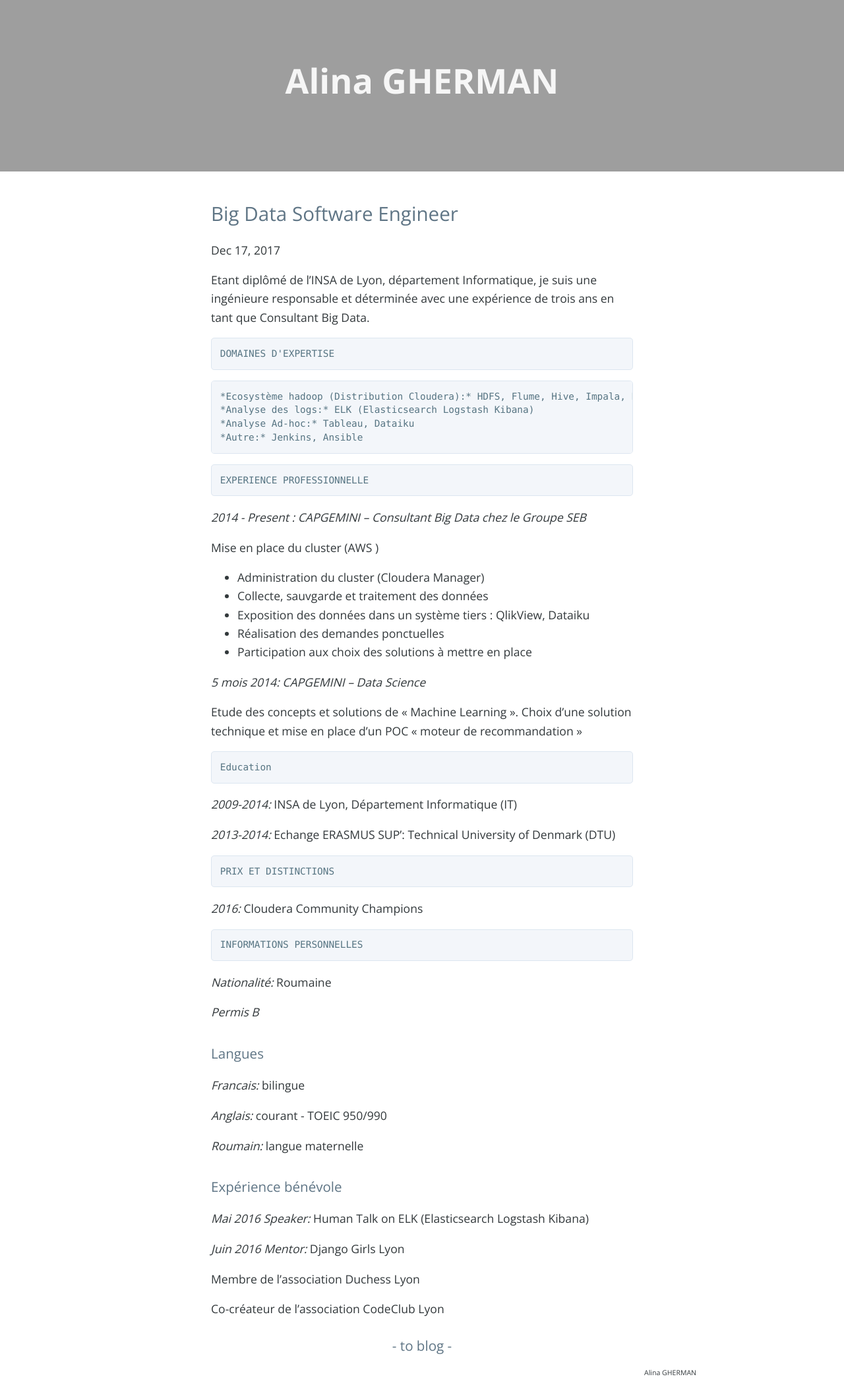
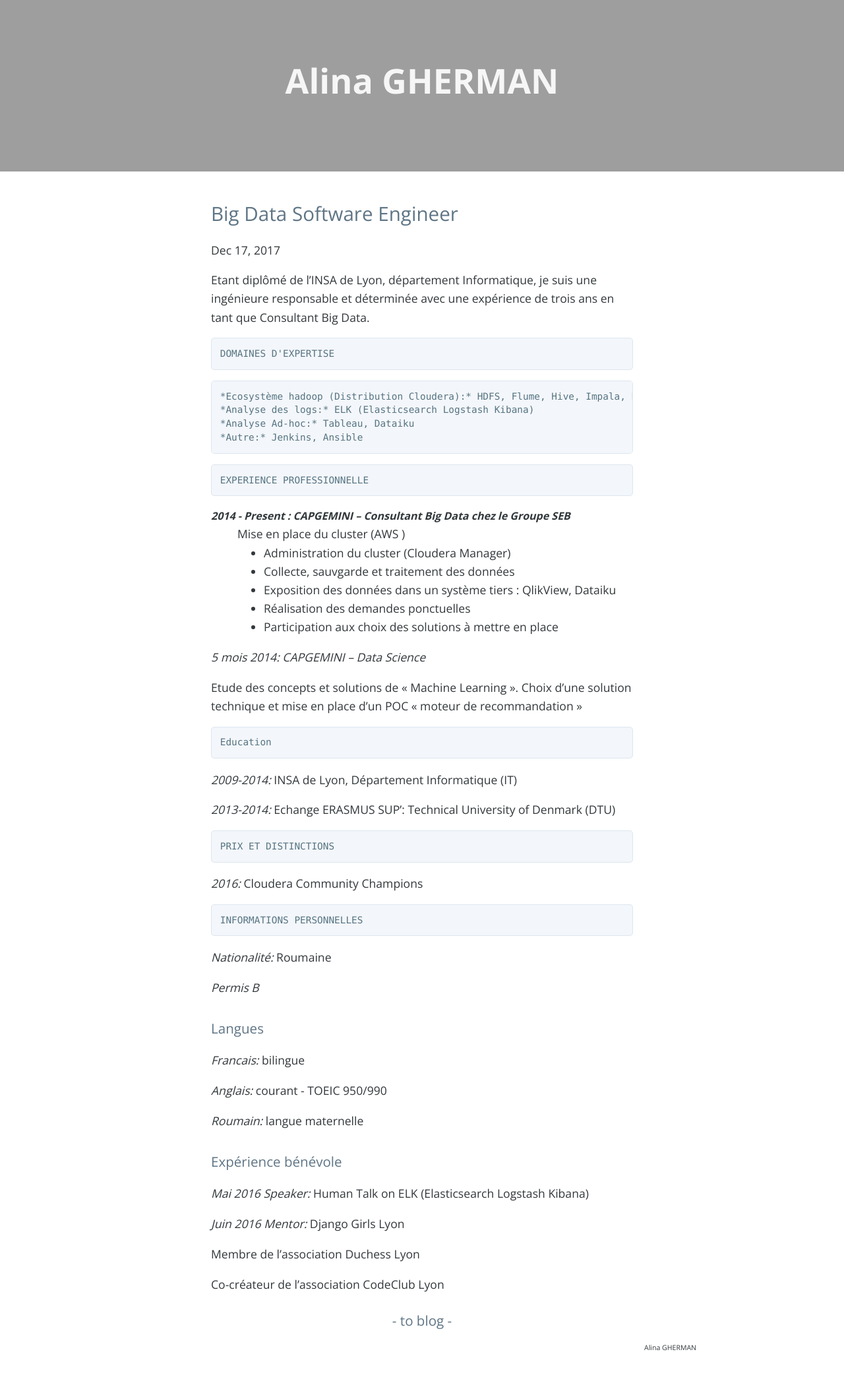
Before and after one commit to veve90/cv, a Jekyll site: the page built from _posts/2017-12-17-cv.md, in a window 1280 px wide. Shown: the whole page at 66% size. Built offline with Jekyll 4.4.1, drawn with Linux system fonts in a browser that asks for light colours; nearby versions of some CDN libraries; after the commit the page ends 2071 px from its top, so only the background shows below that.

Commit message:
Update 2017-12-17-cv.md

```diff
--- a/_posts/2017-12-17-cv.md
+++ b/_posts/2017-12-17-cv.md
@@ -21,8 +21,7 @@ Etant diplômé de l’INSA de Lyon, département Informatique, je suis une ing
     EXPERIENCE PROFESSIONNELLE
 
 *2014 - Present : CAPGEMINI – Consultant Big Data chez le Groupe SEB*
-
-Mise en place du cluster (AWS )
+: Mise en place du cluster (AWS )
 -	 Administration du cluster (Cloudera Manager)
 -	 Collecte, sauvgarde et traitement des données
 -	 Exposition des données dans un système tiers : QlikView, Dataiku
```
